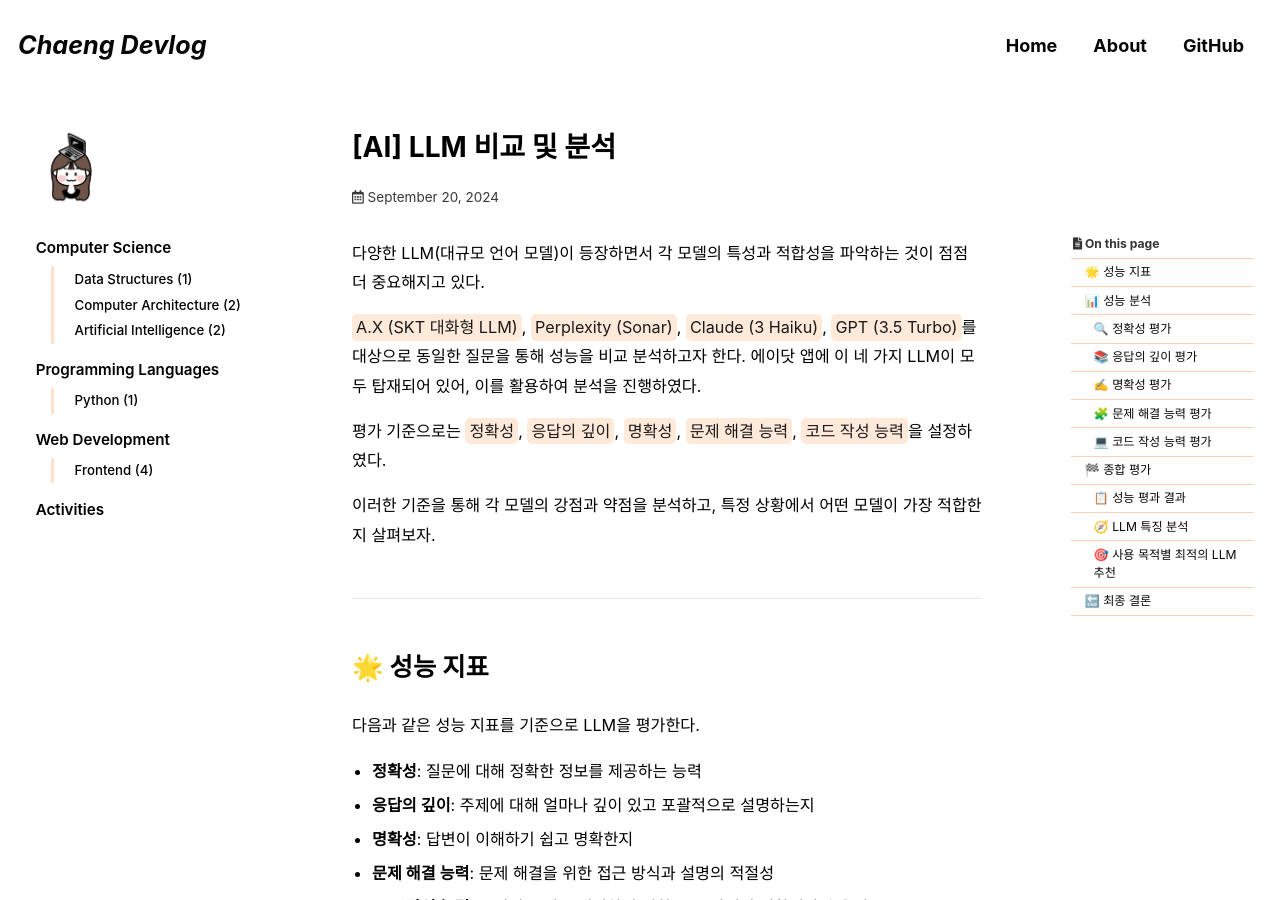
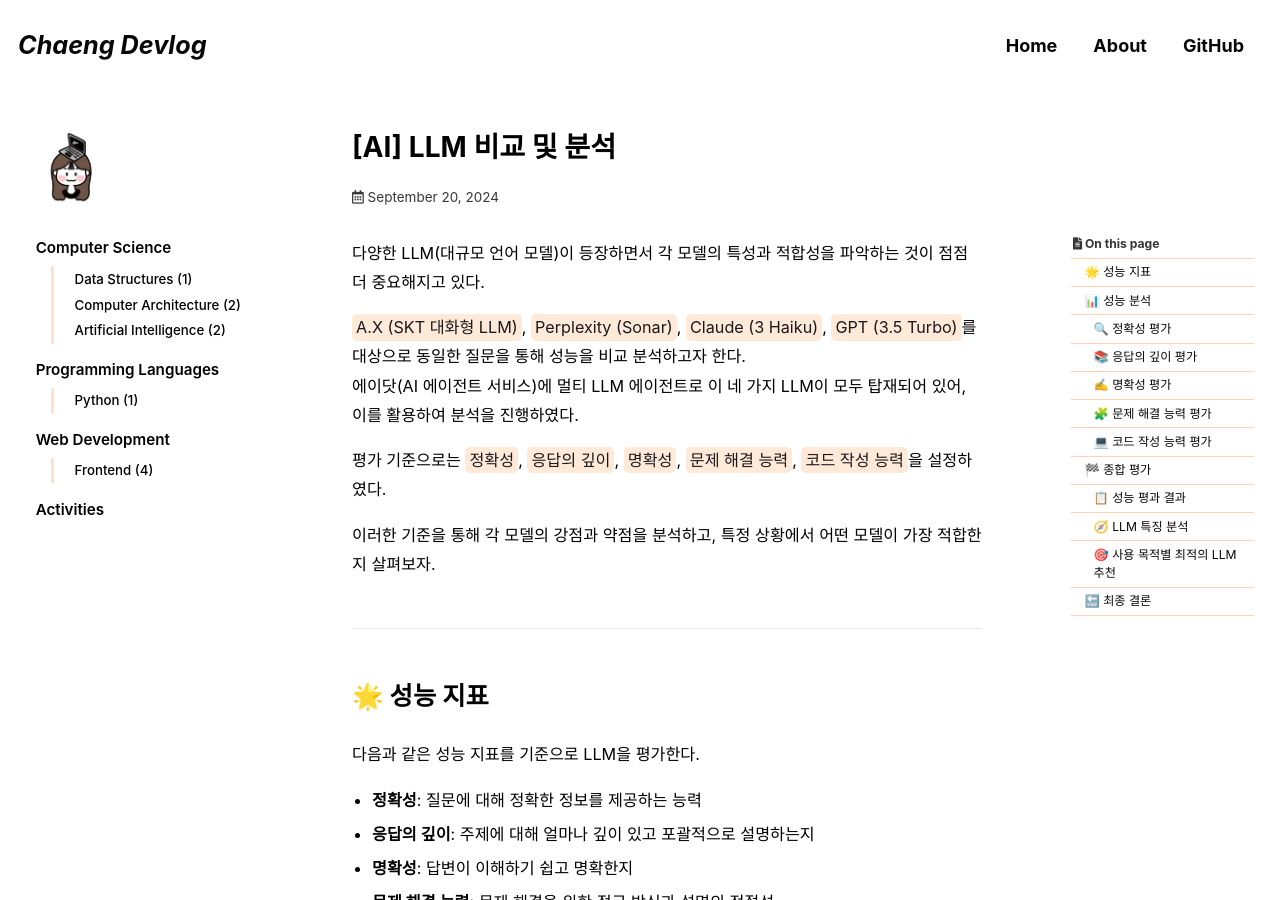
Before and after one commit to cchaeyoung/cchaeyoung.github.io, a Jekyll site: the page built from _posts/2024-09-20-llm-comparison-analysis.md, in a window 1280 px wide and 900 px high. Built offline with Jekyll 4.4.1, drawn with Linux system fonts in a browser that asks for light colours; cached includes are drawn as plain includes; some web fonts are replaced; comment, search, counter and statistics services are not loaded.

Commit message:
docs: Update content

```diff
--- a/_posts/2024-09-20-llm-comparison-analysis.md
+++ b/_posts/2024-09-20-llm-comparison-analysis.md
@@ -18,7 +18,8 @@ last_modified_at: 2024-09-20
 
 다양한 LLM(대규모 언어 모델)이 등장하면서 각 모델의 특성과 적합성을 파악하는 것이 점점 더 중요해지고 있다.
 
-<mark>A.X (SKT 대화형 LLM)</mark>, <mark>Perplexity (Sonar)</mark>, <mark>Claude (3 Haiku)</mark>, <mark>GPT (3.5 Turbo)</mark>를 대상으로 동일한 질문을 통해 성능을 비교 분석하고자 한다. 에이닷 앱에 이 네 가지 LLM이 모두 탑재되어 있어, 이를 활용하여 분석을 진행하였다.
+<mark>A.X (SKT 대화형 LLM)</mark>, <mark>Perplexity (Sonar)</mark>, <mark>Claude (3 Haiku)</mark>, <mark>GPT (3.5 Turbo)</mark>를 대상으로 동일한 질문을 통해 성능을 비교 분석하고자 한다.
+에이닷(AI 에이전트 서비스)에 멀티 LLM 에이전트로 이 네 가지 LLM이 모두 탑재되어 있어, 이를 활용하여 분석을 진행하였다.
 
 평가 기준으로는 <mark>정확성</mark>, <mark>응답의 깊이</mark>, <mark>명확성</mark>, <mark>문제 해결 능력</mark>, <mark>코드 작성 능력</mark>을 설정하였다.
 
```
